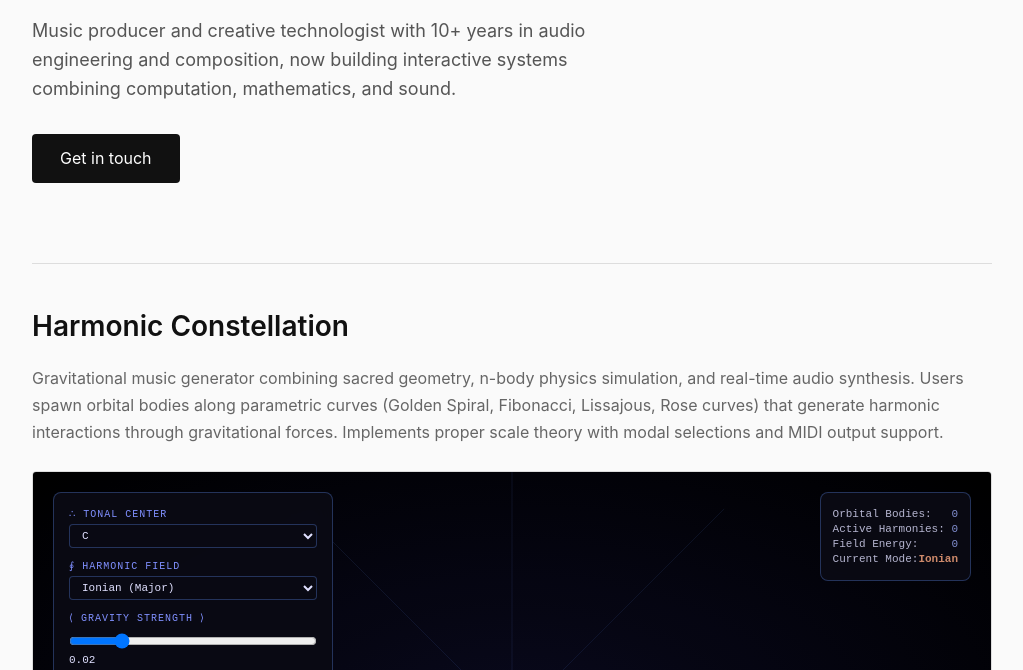
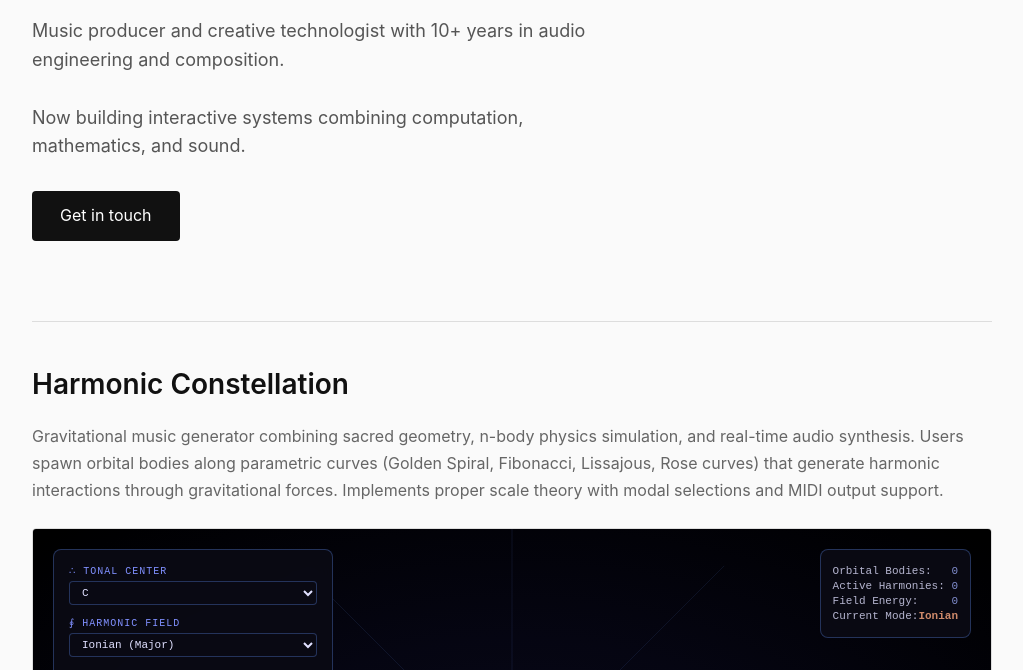
Before and after one commit to jonnylitten/portfolio, a plain HTML site: page index.html in a window 1280 px wide. Shown: the part 130-800 px from the top of the page, without its empty margins (128-1151 px from the left). Drawn offline with nearby package versions, Linux system fonts and the light colour scheme.

Commit message:
Update index.html

```diff
--- a/index.html
+++ b/index.html
@@ -121,7 +121,7 @@
     <div class="container">
         <header>
             <h1>Jonny Litten</h1>
-            <p class="bio">Music producer and creative technologist with 10+ years in audio engineering and composition, now building interactive systems combining computation, mathematics, and sound.</p>
+            <p class="bio">Music producer and creative technologist with 10+ years in audio engineering and composition.<br><br>Now building interactive systems combining computation, mathematics, and sound.</p>
             <a href="mailto:jk@litten.org" class="contact">Get in touch</a>
         </header>
 
```
